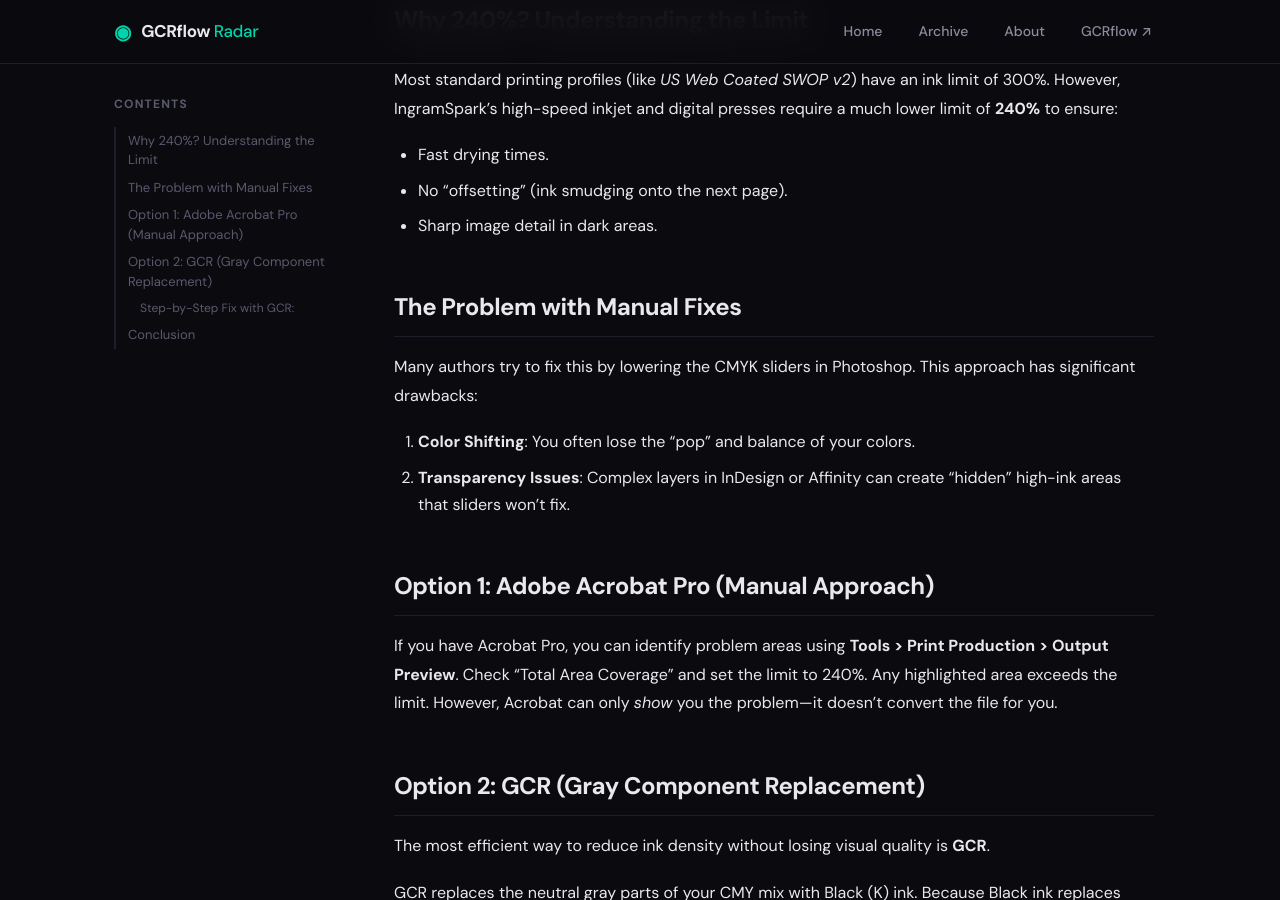
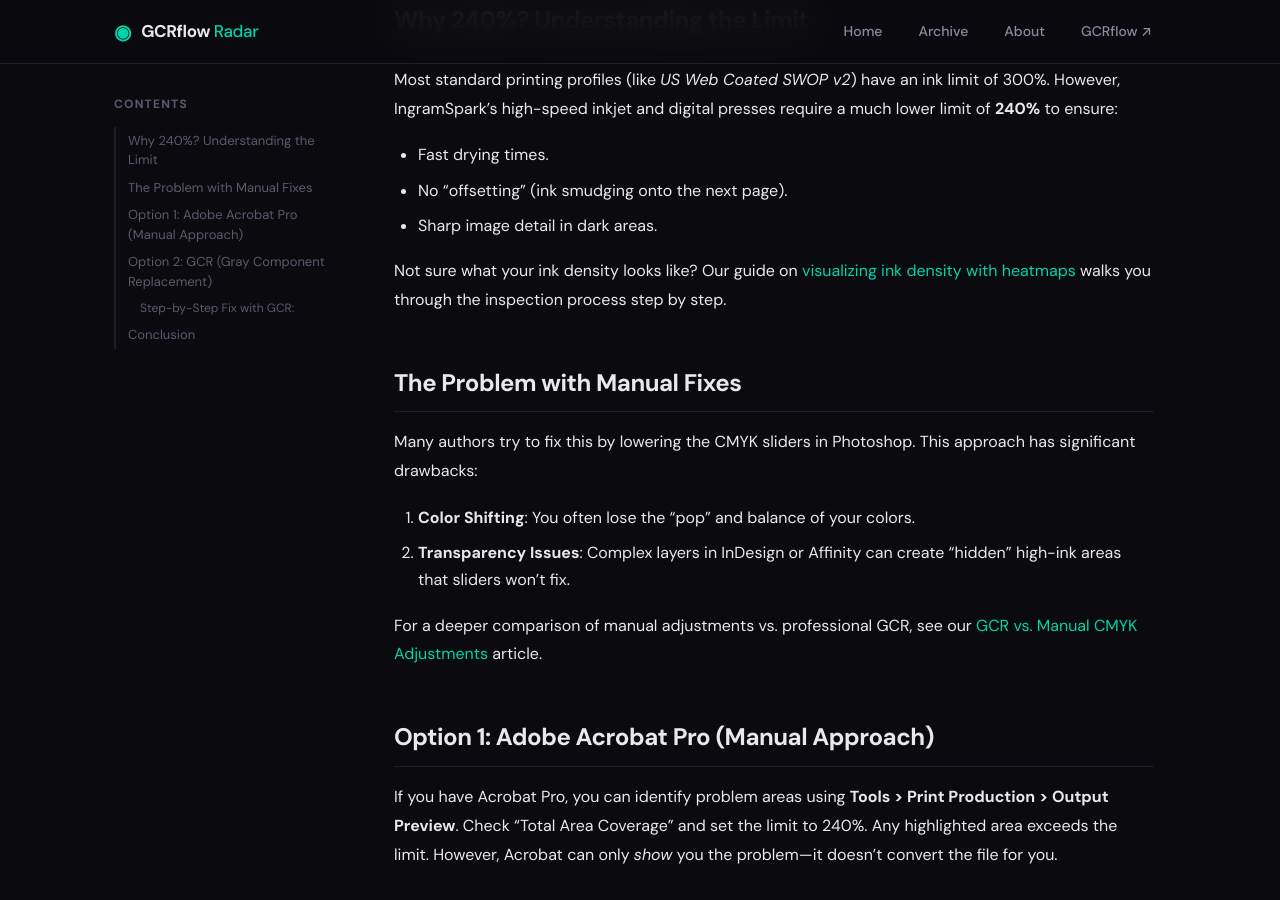
Before and after one commit to L6891244/gcrflow-radar, a Jekyll site: the page built from _posts/2026-02-22-fixing-ingramspark-240-ink-limit.md, in a window 1280 px wide and 900 px high, scrolled down 695 px. Built offline with Jekyll 4.4.1, drawn with Linux system fonts in a browser that asks for light colours.

Commit message:
seo: add internal cross-links between articles

```diff
--- a/_posts/2026-02-22-fixing-ingramspark-240-ink-limit.md
+++ b/_posts/2026-02-22-fixing-ingramspark-240-ink-limit.md
@@ -19,10 +19,14 @@
 - No "offsetting" (ink smudging onto the next page).
 - Sharp image detail in dark areas.
 
+Not sure what your ink density looks like? Our guide on [visualizing ink density with heatmaps](/2026/02/visualizing-ink-density/) walks you through the inspection process step by step.
+
 ## The Problem with Manual Fixes
 Many authors try to fix this by lowering the CMYK sliders in Photoshop. This approach has significant drawbacks:
 1. **Color Shifting**: You often lose the "pop" and balance of your colors.
 2. **Transparency Issues**: Complex layers in InDesign or Affinity can create "hidden" high-ink areas that sliders won't fix.
+
+For a deeper comparison of manual adjustments vs. professional GCR, see our [GCR vs. Manual CMYK Adjustments](/2026/02/gcr-vs-manual-adjustments/) article.
 
 ## Option 1: Adobe Acrobat Pro (Manual Approach)
 If you have Acrobat Pro, you can identify problem areas using **Tools > Print Production > Output Preview**. Check "Total Area Coverage" and set the limit to 240%. Any highlighted area exceeds the limit. However, Acrobat can only *show* you the problem—it doesn't convert the file for you.
```
